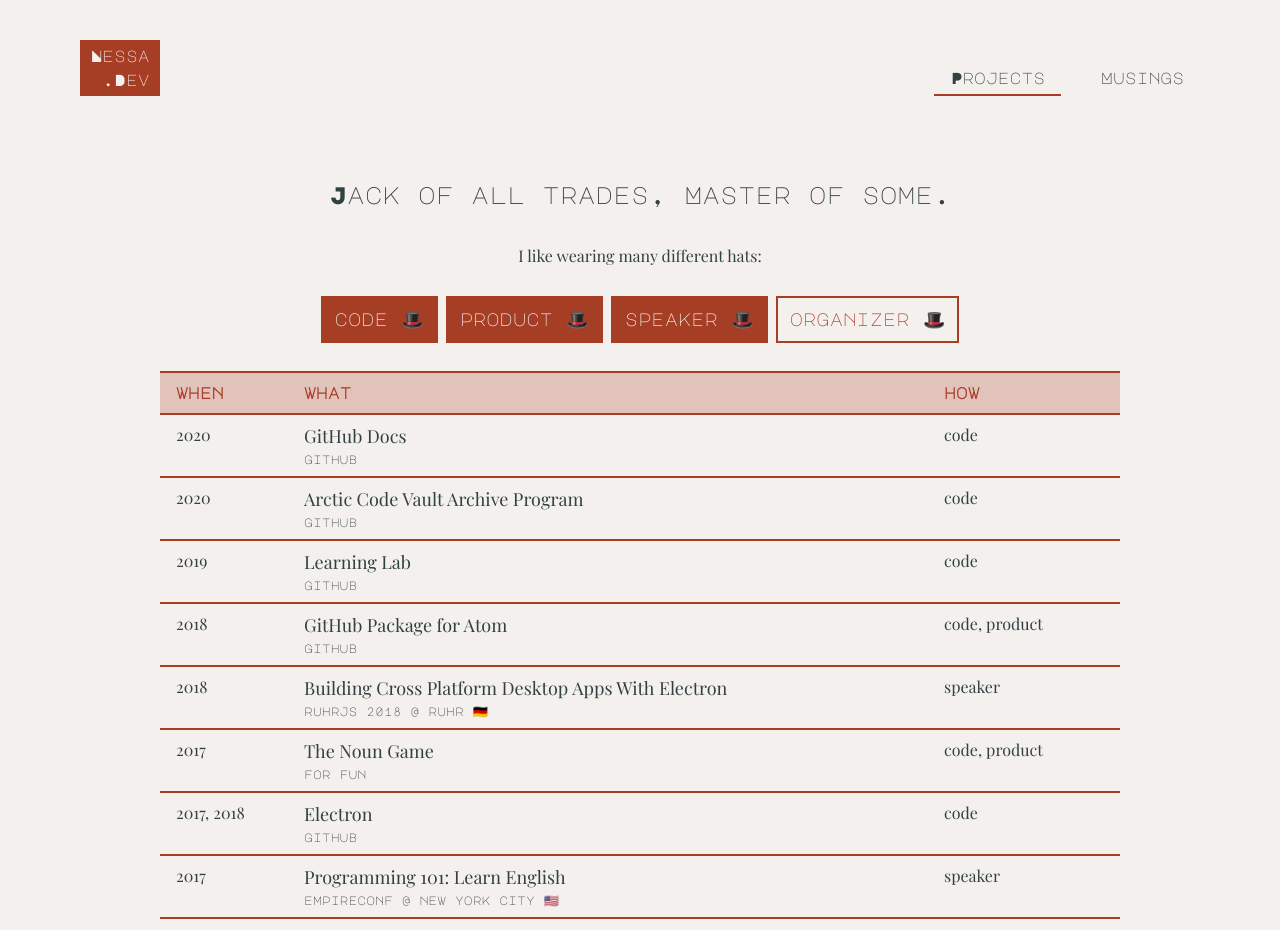
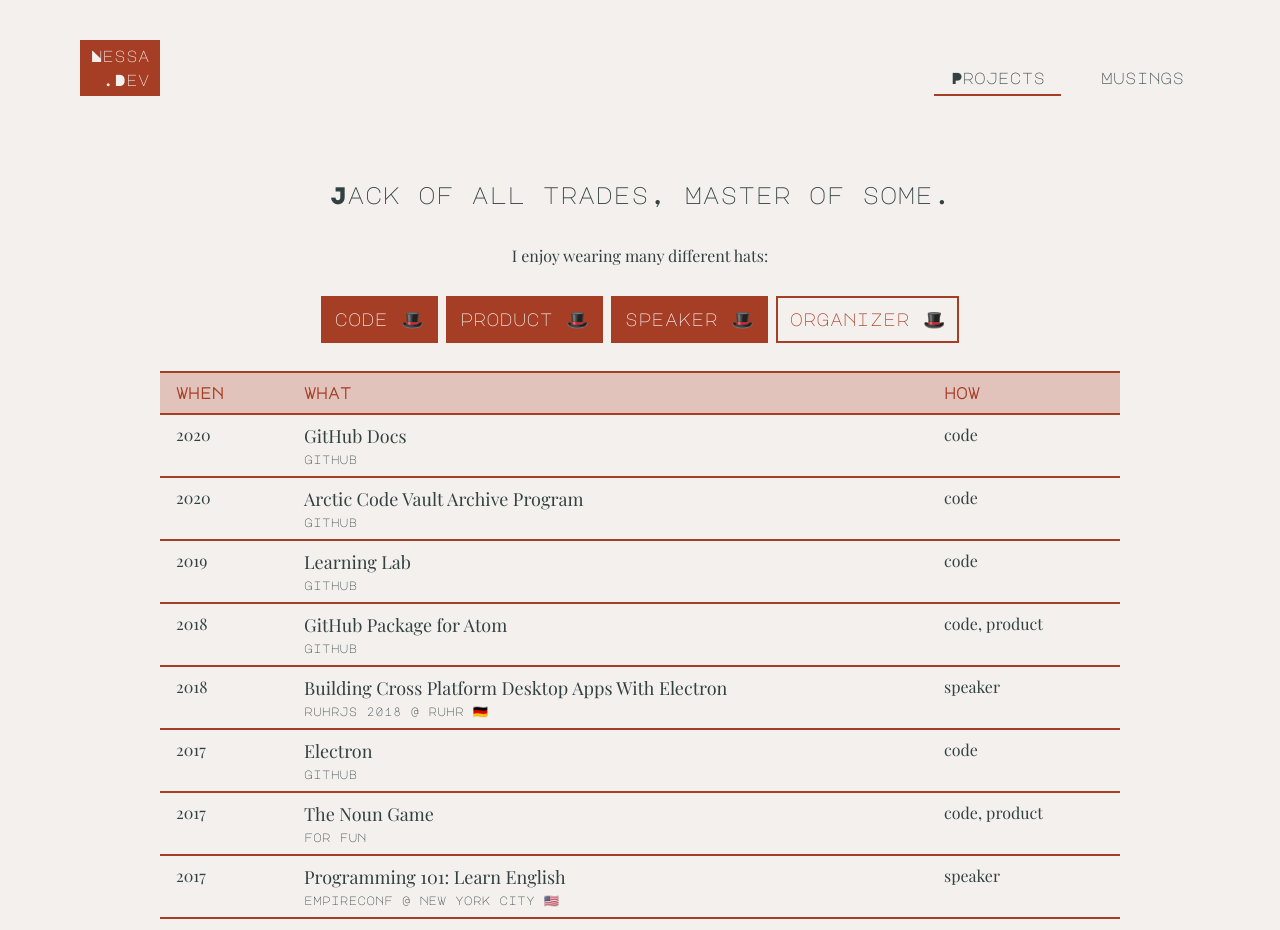
Before and after one commit to vanessayuenn/nessa.dev, a Next.js app: page /projects in a window 1280 px wide. Shown: the top 930 px of the page. Built offline with nearby package versions, Linux system fonts and the light colour scheme.

Commit message:
more tweaks

```diff
--- a/lib/constants.js
+++ b/lib/constants.js
@@ -29,17 +29,17 @@ export const PROJECTS = [
     role: ['code', 'product'],
     link: 'https://github.atom.io/'
   }, {
+    title: 'Electron',
+    where: ['GitHub'],
+    when: [2017],
+    role: ['code'],
+    link: 'https://www.electronjs.org/'
+  }, {
     title: 'The Noun Game',
     where: ['For Fun'],
     when: [2017],
     role: ['code', 'product'],
     link: 'https://the-noun-game.glitch.me/'
-  }, {
-    title: 'Electron',
-    where: ['GitHub'],
-    when: [2017, 2018],
-    role: ['code'],
-    link: 'https://www.electronjs.org/'
   }, {
     title: 'Augury - Angular devtool extension',
     where: ['Rangle.io'],
@@ -78,7 +78,7 @@ export const PROJECTS = [
     link: 'https://2019.jsconf.eu/community-lounge/'
   }, {
     title: 'Emcee & Organizer',
-    where: ['QueerJS Online'],
+    where: ['QueerJS @ The Internet 🌐'],
     when: [2020],
     role: ['organizer'],
     link: 'https://queerjs.com/online-2020-16'
--- a/pages/projects.js
+++ b/pages/projects.js
@@ -29,12 +29,16 @@ export default function Work () {
     setFilters({ ...filters, [role]: !filters[role] })
   }
 
+  const joinByBr = (arr) => arr.reduce(
+    (acc, x) => acc === null ? x : <>{acc} <br /> {x}</>
+  , null)
+
   return (
     <>
       <Layout titlePrefix='Selected Work'>
         <div className='text-center mt-10 md:mt-20'>
           <h1 className='my-4 md:my-8 text-xl md:text-2xl font-display'>Jack of all trades, Master of some.</h1>
-          <h1 className='my-6'>I like wearing many different hats:</h1>
+          <h1 className='my-6'>I enjoy wearing many different hats:</h1>
           <div>
             {allRoles.map((role, id) => {
               const active = filters[role]
@@ -66,13 +70,13 @@ export default function Work () {
           <tbody>
             {projects.map((proj, id) => (
               <tr className='align-top' key={`proj-${id}`}>
-                <td className='border-b-2 border-red px-2 md:px-4 py-2 text-sm md:text-base'>{proj.when.join(', ')}</td>
+                <td className='border-b-2 border-red px-2 md:px-4 py-2 text-sm md:text-base'>{joinByBr(proj.when)}</td>
                 <td className='border-b-2 border-red px-2 md:px-4 py-2'>
                   <div className='text-lg'>
                     <a href={proj.link} className='hover:text-red hover:underline'>{proj.title}</a>
                   </div>
                   <div className='font-display lowercase text-xs'>
-                    {proj.where.reduce((acc, x) => acc === null ? x : <>{acc} <br /> {x}</>, null)}
+                    {joinByBr(proj.where)}
                   </div>
                 </td>
                 <td className='border-b-2 border-red px-2 md:px-4 py-2 text-sm md:text-base'>{proj.role.join(', ')}</td>
```
